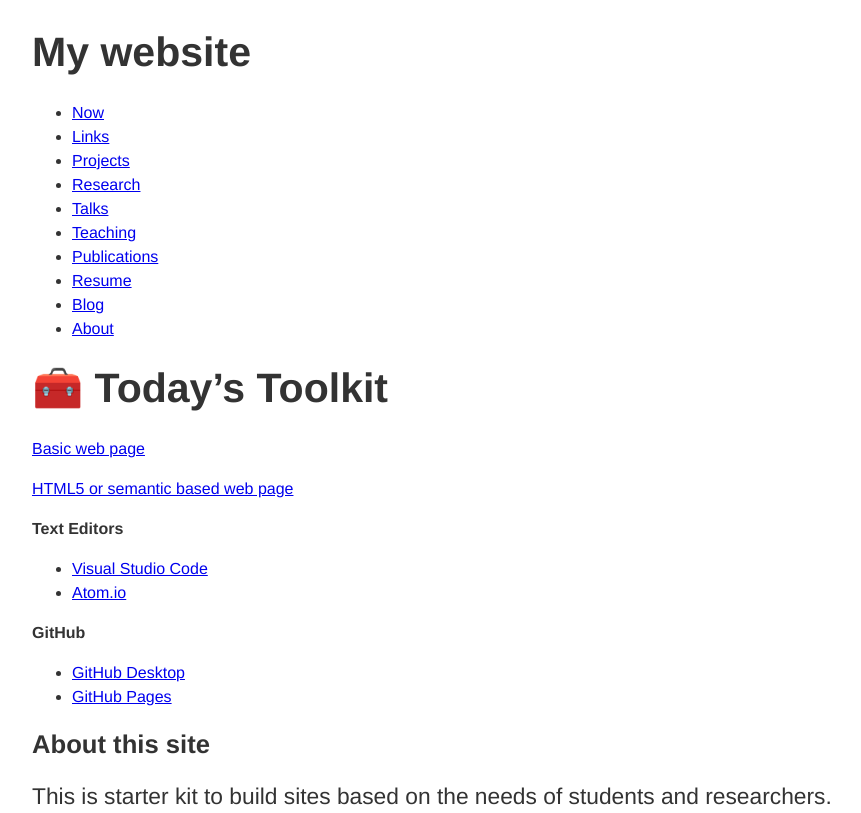
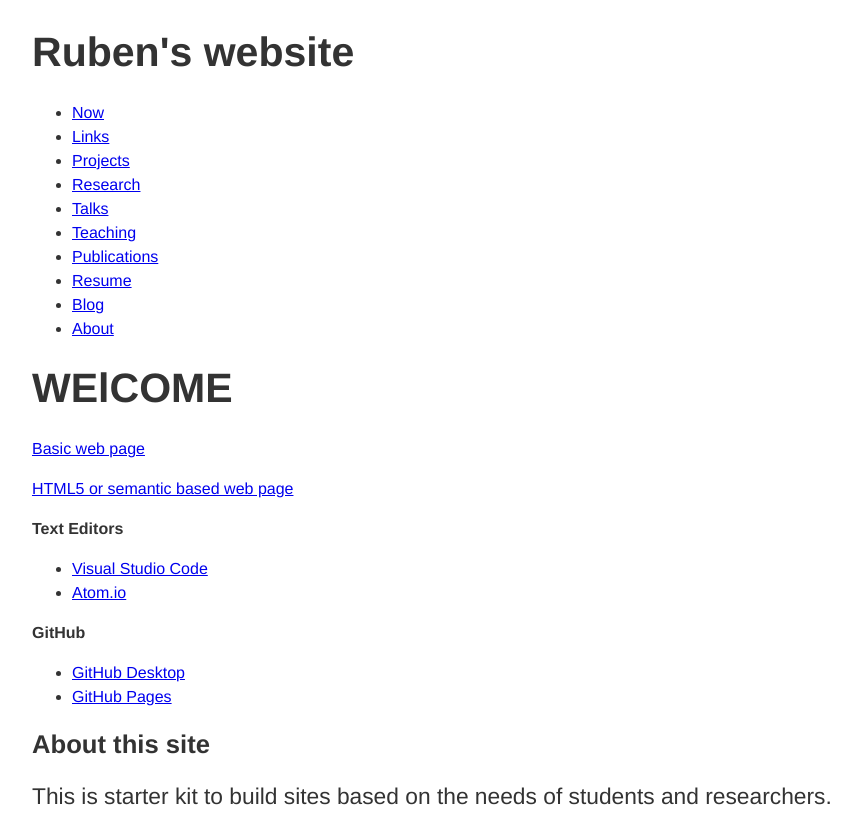
Before and after one commit to rubenbergtraun/rubenbergtraun.github.io, a plain HTML site: page index.html in a window 1280 px wide. Shown: the top 813 px of the page, without its empty margins (0-861 px from the left). Drawn offline with Linux system fonts and the light colour scheme.

Commit message:
Update index.html

```diff
--- a/index.html
+++ b/index.html
@@ -14,7 +14,7 @@
 
   <body>
     <header role="banner">
-      <h1>My website</h1>
+      <h1>Ruben's website</h1>
     </header>
     <nav role="navigation">
       <ul>
@@ -32,7 +32,7 @@
       </ul>
     </nav>
     <main>
-      <h1>🧰 Today’s Toolkit</h1>
+      <h1>WElCOME</h1>
 
       <p><a href="sample.html">Basic web page</a></p>
       <p><a href="sample-html5.html">HTML5 or semantic based web page</a></p>
```
